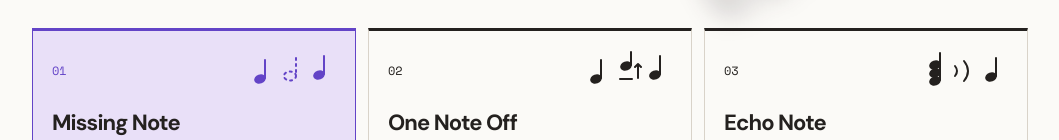
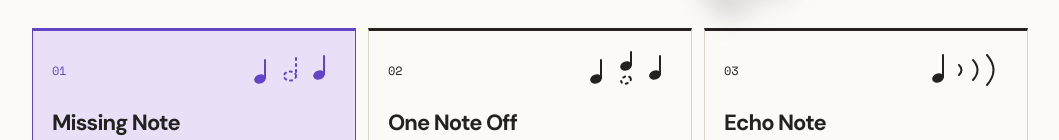
Before and after one commit to aholland-work/game-jam-one-note, a React (Vite) app: page / in a window 1280 px wide. Shown: the part 390-530 px from the top of the page, without its empty margins (110-1169 px from the left). Built offline with nearby package versions, Linux system fonts and the light colour scheme.

Commit message:
Simplify echo and shifted note mode illustrations

```diff
--- a/src/components/ModeMark.tsx
+++ b/src/components/ModeMark.tsx
@@ -15,14 +15,12 @@ export function ModeMark({ mode }: { mode: GameMode }) {
         <ellipse cx="12" cy="29" rx="5" ry="3.5" fill="currentColor" transform="rotate(-20 12 29)" />
         <ellipse cx="42" cy="16" rx="5" ry="3.5" fill="currentColor" transform="rotate(-20 42 16)" />
         <ellipse cx="71" cy="25" rx="5" ry="3.5" fill="currentColor" transform="rotate(-20 71 25)" />
-        <path d="M17 28V10M47 15V2M76 24V6M36 29h12M54 28V14m-3 3 3-3 3 3" />
+        <path d="M17 28V10M47 15V2M76 24V6" />
+        <ellipse cx="42" cy="30" rx="5" ry="3.5" strokeDasharray="2 4" transform="rotate(-20 42 30)" />
       </>}
       {mode === 'echo-note' && <>
-        <ellipse cx="15" cy="31" rx="5" ry="3.5" fill="currentColor" transform="rotate(-20 15 31)" />
-        <ellipse cx="15" cy="23" rx="5" ry="3.5" fill="currentColor" transform="rotate(-20 15 23)" />
-        <ellipse cx="15" cy="15" rx="5" ry="3.5" fill="currentColor" transform="rotate(-20 15 15)" />
-        <path d="M20 30V3M35 16q4 5 0 10m9-15q8 10 0 20M76 26V8" />
-        <ellipse cx="71" cy="27" rx="5" ry="3.5" fill="currentColor" transform="rotate(-20 71 27)" />
+        <ellipse cx="18" cy="28" rx="5" ry="3.5" fill="currentColor" transform="rotate(-20 18 28)" />
+        <path d="M23 27V5M39 15q5 5 0 10M53 10q9 10 0 20M67 5q13 15 0 30" />
       </>}
     </svg>
   )
```
